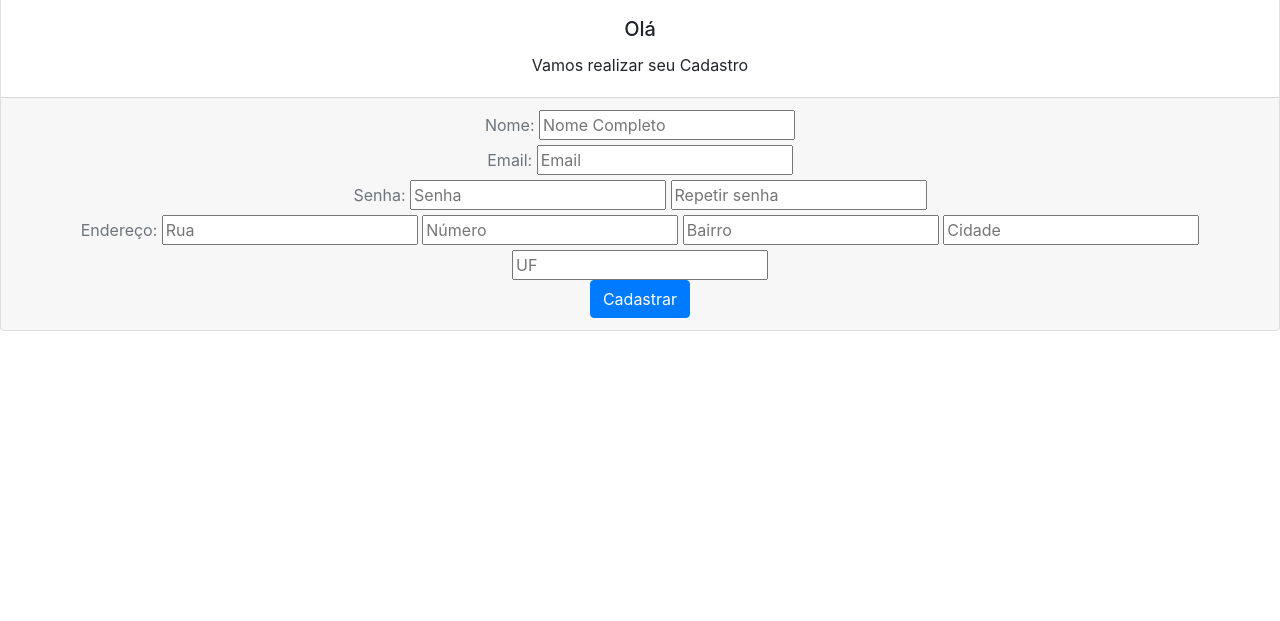
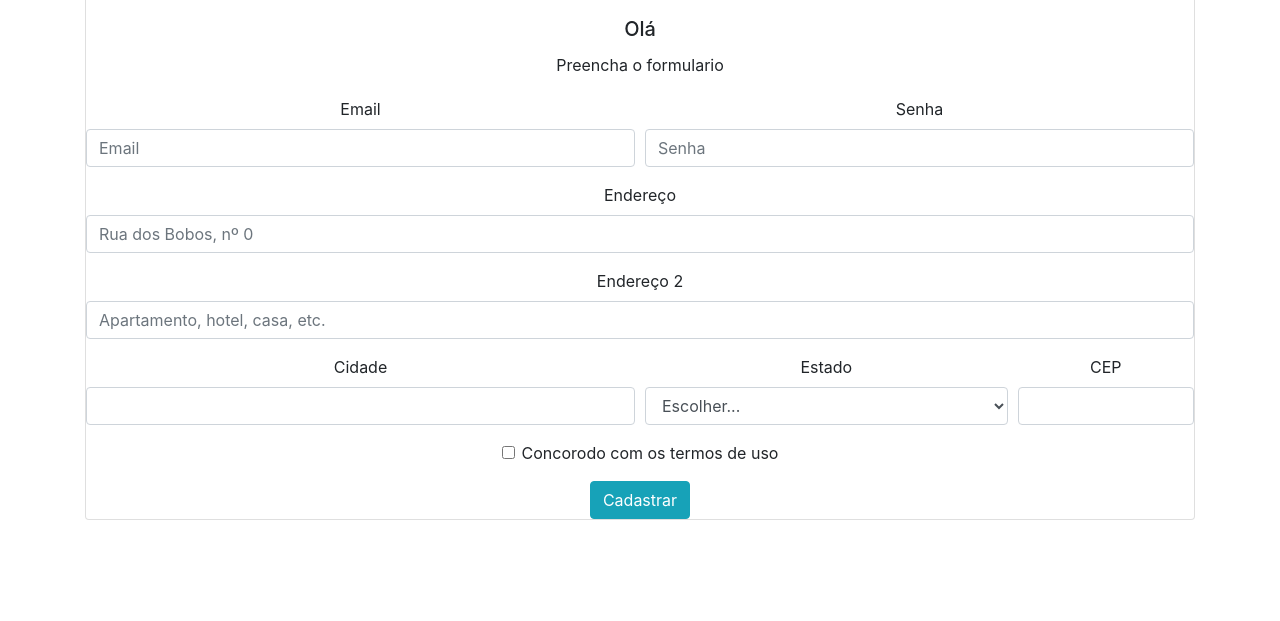
Before and after one commit to Travassos13/sitecompras, a plain HTML site: page cadstro.html in a window 1280 px wide. Shown: the part 179-800 px from the top of the page. Drawn offline with nearby package versions, Linux system fonts and the light colour scheme.

Commit message:
Add files via upload

```diff
--- a/cadstro.html
+++ b/cadstro.html
@@ -11,44 +11,65 @@
     <title>Isis Cosméticos</title>
 </head>
 <body>
+    <div class="container">
 
-
-       <div class="card text-center">
+        <div class="card text-center ">
             <div class="card-header">
               <a href="./index.html "><img src="./fashion.png" width="150px"></a>
             </div>
             <div class="card-body">
               <h5 class="card-title">Olá</h5>
-          <p class="card-text">Vamos realizar seu Cadastro</p>
+              <p class="card-text">Preencha o formulario</p>
 
         </div>
-        <div class="card-footer text-muted">
-            <div class="col">
-                <label for="nome">Nome:</label>
-                <input type="text" nome=nome maxlength="50" placeholder="Nome Completo">
+
+    <form>
+        <div class="form-row">
+          <div class="form-group col-md-6">
+            <label for="inputEmail4">Email</label>
+            <input type="email" class="form-control" id="inputEmail4" placeholder="Email">
           </div>
-            <div class="col">
-                <label for="Email">Email:</label>
-                <input type="text" nome=Email maxlength="50" placeholder="Email">
-            </div>
-            <div>
-                <label for="senha">Senha:</label>
-                <input type="password" nome=senha maxlength="50" placeholder="Senha">
-                <input type="password" nome=senha maxlength="50" placeholder="Repetir senha">
-            </div>
-            <div class="col">
-                <label for="Endereço">Endereço:</label>
-                <input type="text" nome=Endereço maxlength="50" placeholder="Rua">
-                <input type="number" nome=Endereço maxlength="5" placeholder="Número">
-                <input type="text" nome=Endereço maxlength="50" placeholder="Bairro">
-                <input type="text" nome=Endereço maxlength="50" placeholder="Cidade">
-                <input type="text" nome=Endereço maxlength="2" placeholder="UF">
-            </div>
-            <a href="#" class="btn btn-primary">Cadastrar</a>
+          <div class="form-group col-md-6">
+            <label for="inputPassword4">Senha</label>
+            <input type="password" class="form-control" id="inputPassword4" placeholder="Senha">
           </div>
         </div>
-
-
+        <div class="form-group">
+          <label for="inputAddress">Endereço</label>
+          <input type="text" class="form-control" id="inputAddress" placeholder="Rua dos Bobos, nº 0">
+        </div>
+        <div class="form-group">
+          <label for="inputAddress2">Endereço 2</label>
+          <input type="text" class="form-control" id="inputAddress2" placeholder="Apartamento, hotel, casa, etc.">
+        </div>
+        <div class="form-row">
+          <div class="form-group col-md-6">
+            <label for="inputCity">Cidade</label>
+            <input type="text" class="form-control" id="inputCity">
+          </div>
+          <div class="form-group col-md-4">
+            <label for="inputEstado">Estado</label>
+            <select id="inputEstado" class="form-control">
+              <option selected>Escolher...</option>
+              <option>...</option>
+            </select>
+          </div>
+          <div class="form-group col-md-2">
+            <label for="inputCEP">CEP</label>
+            <input type="text" class="form-control" id="inputCEP">
+          </div>
+        </div>
+        <div class="form-group">
+          <div class="form-check">
+            <input class="form-check-input" type="checkbox" id="gridCheck">
+            <label class="form-check-label" for="gridCheck">
+              Concorodo com os termos de uso
+            </label>
+          </div>
+        </div>
+        <button type="submit" class="btn btn-info">Cadastrar</button>
+      </form>
+    </div>
 
 </body>
 </html>
--- a/estilos.css
+++ b/estilos.css
@@ -20,6 +20,7 @@
 
 .button11{
     border-radius: 20px;
+
 }
 
 .coracao {
```
Also changed, not shown: ajuda.html (added, +61 -0 lines), index.html (+1 -1 lines), fashion.png, imagens/1.jpg. Lines whose indentation alone changed are shown as unchanged.
